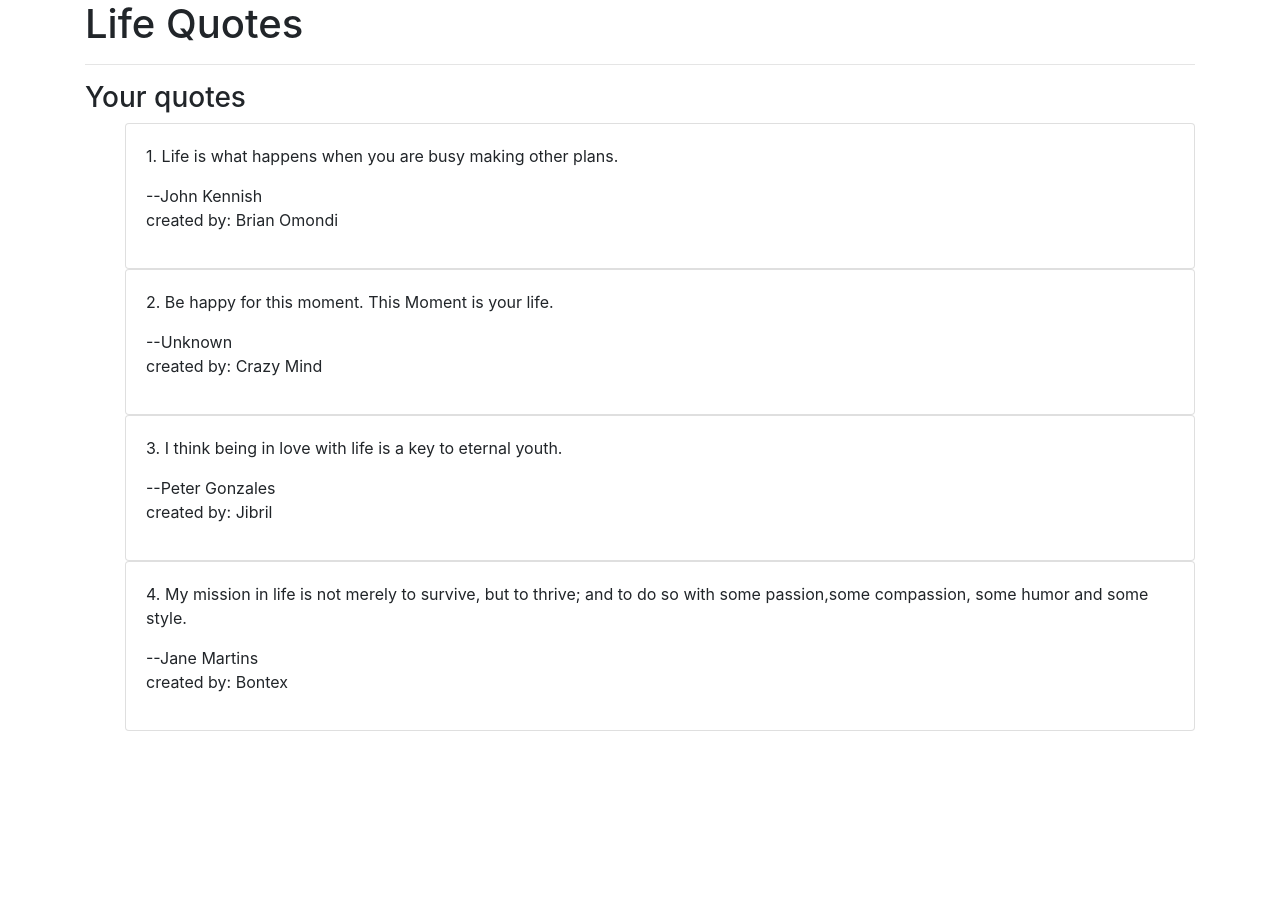
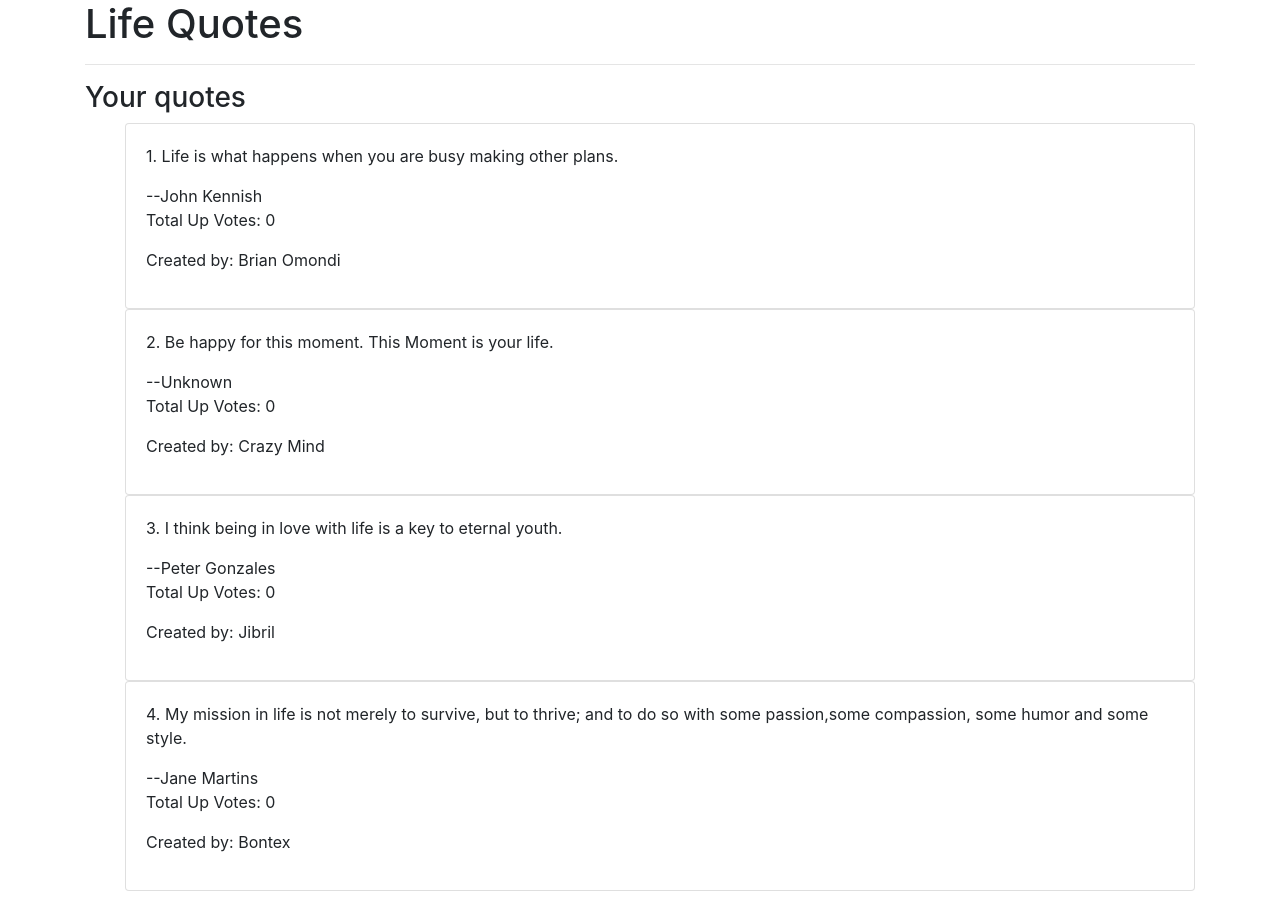
Before and after one commit to Brian23-eng/Quotes, an Angular app: page / in a window 1280 px wide. Before the commit the page ends 800 px from the top, so only its background shows below. Built offline with nearby package versions, Linux system fonts and the light colour scheme.

Commit message:
add upvotes with type number to the details components files

```diff
--- a/src/app/quote-details/quote-details.component.html
+++ b/src/app/quote-details/quote-details.component.html
@@ -1,3 +1,3 @@
 <p>
-    created by: {{ quote.submittedBy }}
-</p>
+    Total Up Votes: {{quote.upVotes }}</p>
+<p>Created by: {{ quote.submittedBy }}</p>
--- a/src/app/quotes.ts
+++ b/src/app/quotes.ts
@@ -3,5 +3,6 @@ export class Quotes {
     name: string;
     description: string;
     submittedBy: string;
+    upVotes: number;
 
 }
--- a/src/app/quotes/quotes.component.ts
+++ b/src/app/quotes/quotes.component.ts
@@ -16,19 +16,23 @@ export class QuotesComponent implements OnInit {
       {id:1,
        name:'Life is what happens when you are busy making other plans',
       description:'John Kennish',
-    submittedBy:'Brian Omondi'},
+    submittedBy:'Brian Omondi',
+  upVotes:0},
       {id:2,
        name:'Be happy for this moment. This Moment is your life',
        description:'Unknown',
-       submittedBy:'Crazy Mind'},
+       submittedBy:'Crazy Mind',
+       upVotes:0},
       {id:3,
        name:'I think being in love with life is a key to eternal youth',
        description:'Peter Gonzales',
-       submittedBy:'Jibril'},
+       submittedBy:'Jibril',
+       upVotes:0},
       {id:4,
          name:'My mission in life is not merely to survive, but to thrive; and to do so with some passion,some compassion, some humor and some style',
        description:'Jane Martins',
-       submittedBy:'Bontex'}
+       submittedBy:'Bontex',
+       upVotes:0}
     ]
   }
 
```
